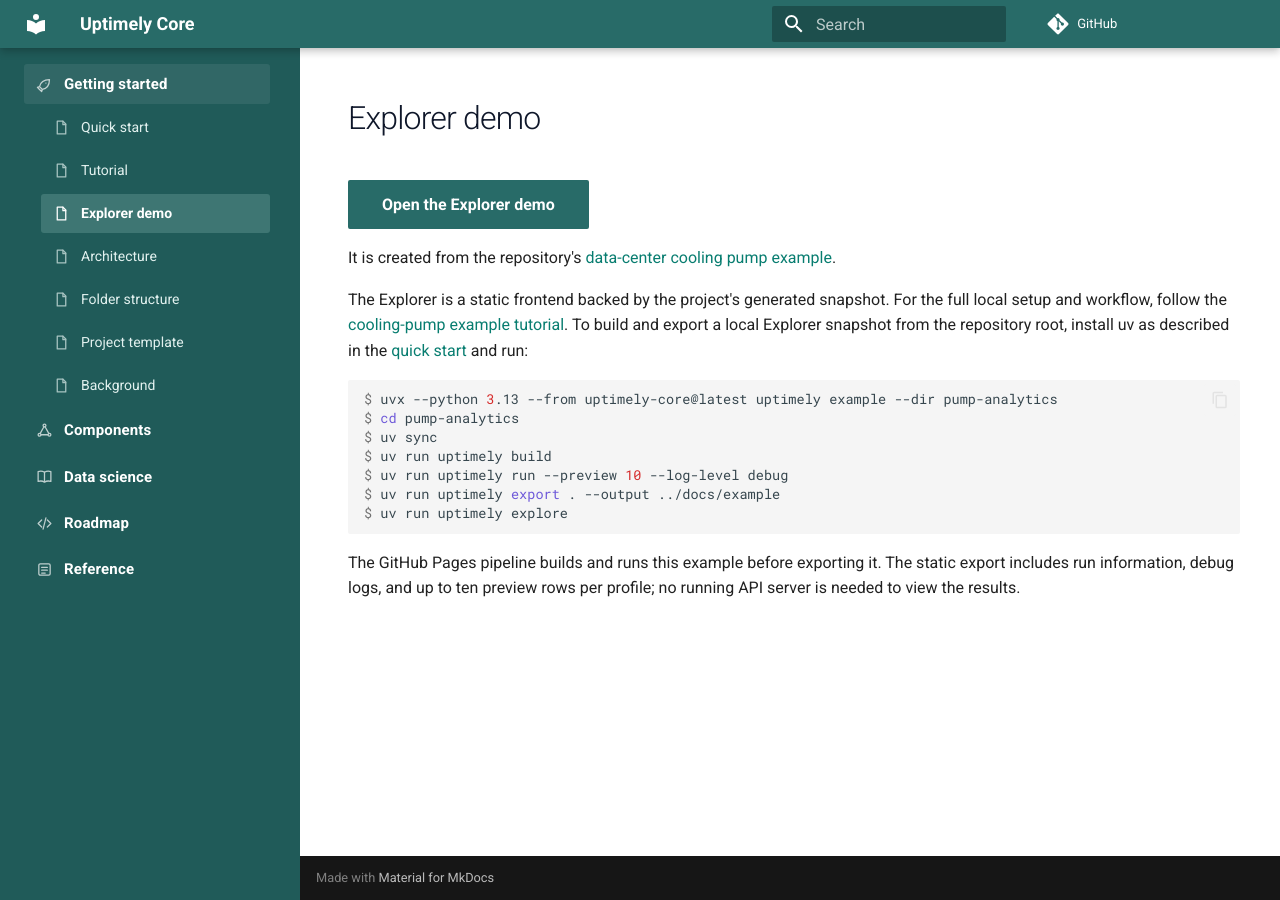
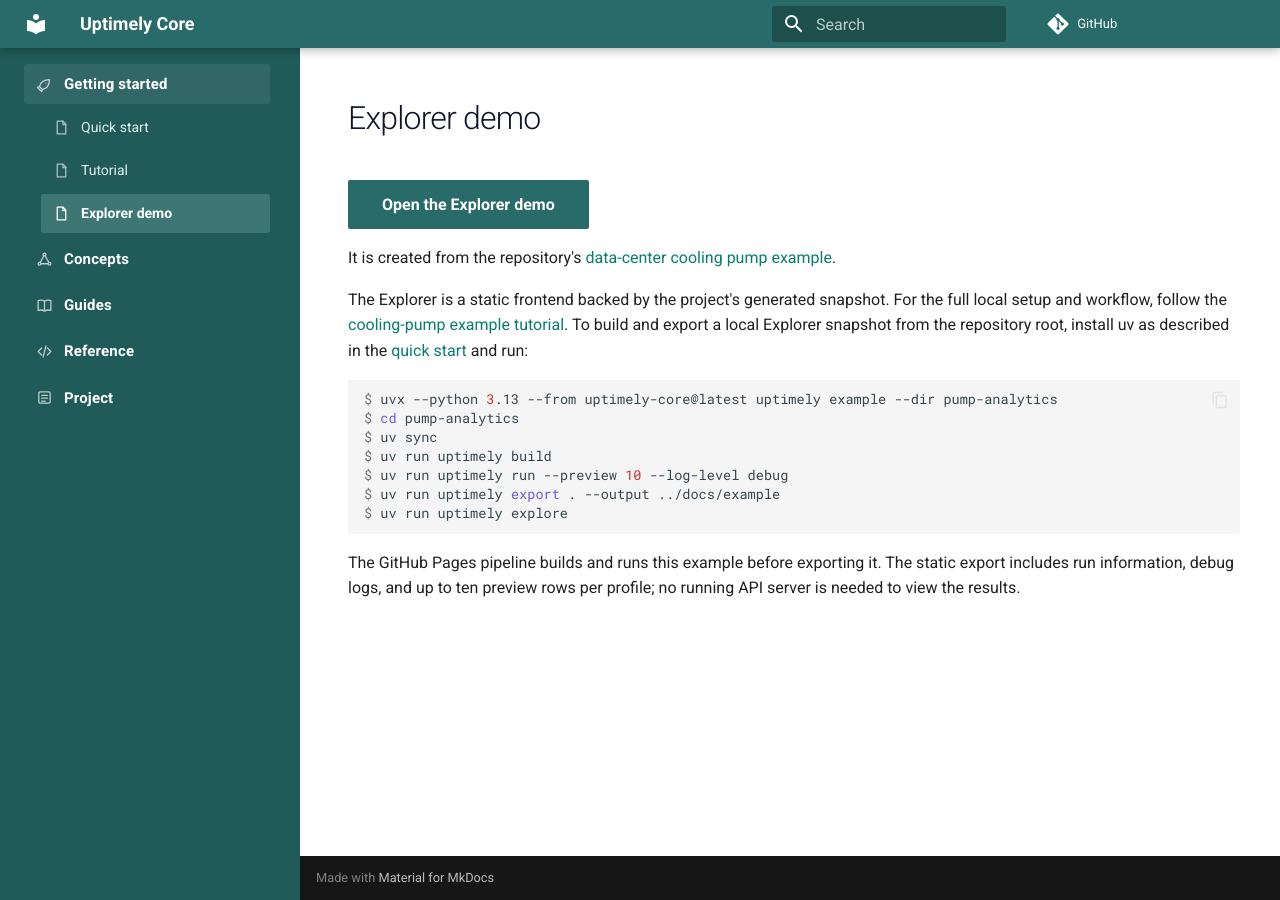
Before and after one commit to uptimely-ai/uptimely-core, an MkDocs documentation site: the page built from docs/getting-started/explorer-demo.md, in a window 1280 px wide. Built offline with MkDocs 1.6.1 and Material for MkDocs 9.7.7, drawn with Linux system fonts in a browser that asks for light colours; comment, search, counter and statistics services are not loaded; part of the change alters nothing that is shown.

Commit message:
Re-organize docs menu

```diff
--- a/mkdocs.yml
+++ b/mkdocs.yml
@@ -82,31 +82,43 @@ nav:
       - Quick start: index.md
       - Tutorial: getting-started/tutorial.md
       - Explorer demo: getting-started/explorer-demo.md
-      - Architecture: architecture/index.md
-      - Folder structure: architecture/folder-structure.md
+  - Concepts:
+      - Overview: architecture/index.md
+      - Data modeling: data-science/data-modeling.md
+      - Architecture:
+          - Application: architecture/application.md
+          - Compiler: architecture/compiler.md
+          - Engine: architecture/engine.md
+          - Explorer: architecture/explorer.md
+  - Guides:
+      - Project structure: architecture/folder-structure.md
       - Project template: getting-started/project-template.md
-      - Background: background.md
-  - Components:
-      - Uptimely config: architecture/config.md
-      - Application: architecture/application.md
-      - Spec document: architecture/spec.md
-      - Compiler: architecture/compiler.md
-      - Execution plan: architecture/execution-plan.md
-      - Engine: architecture/engine.md
-      - Explorer: architecture/explorer.md
-      - AI agents: architecture/ai.md
-  - Data science:
-      - Uptimely practices: data-science/uptimely-practices.md
-      - Analytical functions: data-science/analytical-functions.md
-      - Data Modeling: data-science/data-modeling.md
-      - Comparison to SQL: data-science/comparison-to-sql.md
-      - Platform comparison: data-science/platform-comparison.md
-      - Data science work: data-science/way-of-work.md
-      - Research: data-science/research.md
-  - Roadmap:
-      - Development roadmap: roadmap/index.md
-      - Backlog: roadmap/backlog.md
+      - Data science practices:
+          - Uptimely practices: data-science/uptimely-practices.md
+          - Analytical functions: data-science/analytical-functions.md
+      - AI and MCP:
+          - Set up MCP: reference/mcp/index.md
+          - AI agents: architecture/ai.md
   - Reference:
+      - Configuration: architecture/config.md
+      - Python API:
+          - Overview: reference/python/index.md
+          - Spec declarations: reference/python/python.md
+          - Spec documents:
+              - Overview: reference/python/spec.md
+              - Document models: reference/python/spec/model.md
+              - Loading and conversion: reference/python/spec/api.md
+              - Serialization: reference/python/spec/serialization.md
+              - Validation: reference/python/spec/validation.md
+          - Feature graphs: reference/python/feature-graph.md
+          - Row context: reference/python/row-context.md
+          - Application: reference/python/application.md
+          - Compiler and plans: reference/python/compiler.md
+          - Execution engine: reference/python/engine.md
+          - Explorer: reference/python/explorer.md
+          - Python entrypoints: reference/python/entrypoint.md
+          - Storage: reference/python/storage.md
+          - Shared vocabulary: reference/python/spec-vocabulary.md
       - CLI:
           - Overview: reference/cli/index.md
           - uptimely example: reference/cli/examples.md
@@ -115,24 +127,17 @@ nav:
           - uptimely explore: reference/cli/explorer.md
           - uptimely export: reference/cli/export.md
           - uptimely feature-graph: reference/cli/spec.md
-      - MCP:
-          - Setup: reference/mcp/index.md
-          - Tool reference: reference/mcp/tools.md
-      - Python:
-          - Overview: reference/python/index.md
-          - App: reference/python/application.md
-          - Spec:
-              - Overview: reference/python/spec.md
-              - Python authoring: reference/python/python.md
-              - Operations: reference/python/spec/api.md
-              - Document models: reference/python/spec/model.md
-              - Serialization: reference/python/spec/serialization.md
-              - Validation: reference/python/spec/validation.md
-              - Feature graphs: reference/python/feature-graph.md
-              - Row context: reference/python/row-context.md
-              - Shared vocabulary: reference/python/spec-vocabulary.md
-          - Compiler and plans: reference/python/compiler.md
-          - Execution engine: reference/python/engine.md
-          - Explorer: reference/python/explorer.md
-          - Python entrypoints: reference/python/entrypoint.md
-          - Storage: reference/python/storage.md
+      - MCP tools: reference/mcp/tools.md
+      - File formats:
+          - Spec JSON: architecture/spec.md
+          - Execution plan JSON: architecture/execution-plan.md
+  - Project:
+      - Background and motivation: background.md
+      - Data science work: data-science/way-of-work.md
+      - Comparisons:
+          - SQL: data-science/comparison-to-sql.md
+          - Data platforms: data-science/platform-comparison.md
+      - Research: data-science/research.md
+      - Roadmap:
+          - Development roadmap: roadmap/index.md
+          - Backlog: roadmap/backlog.md
```
